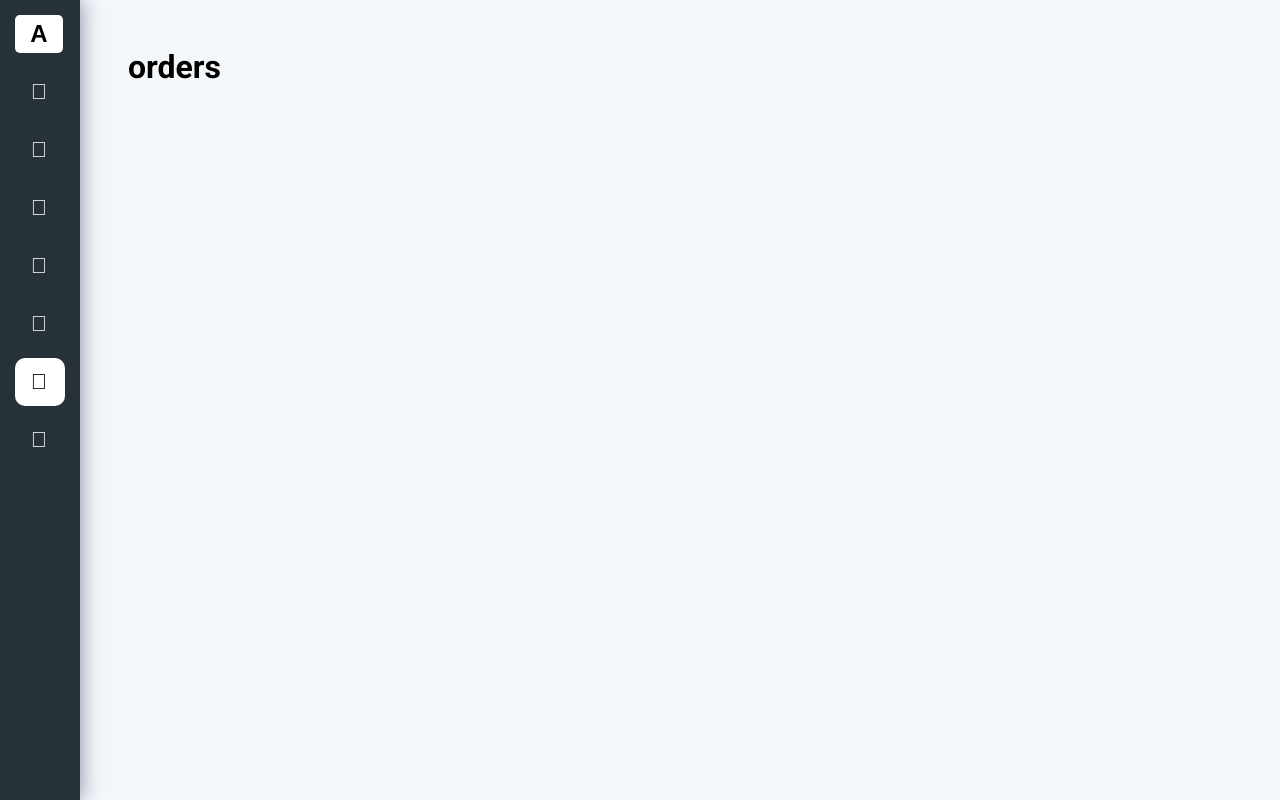
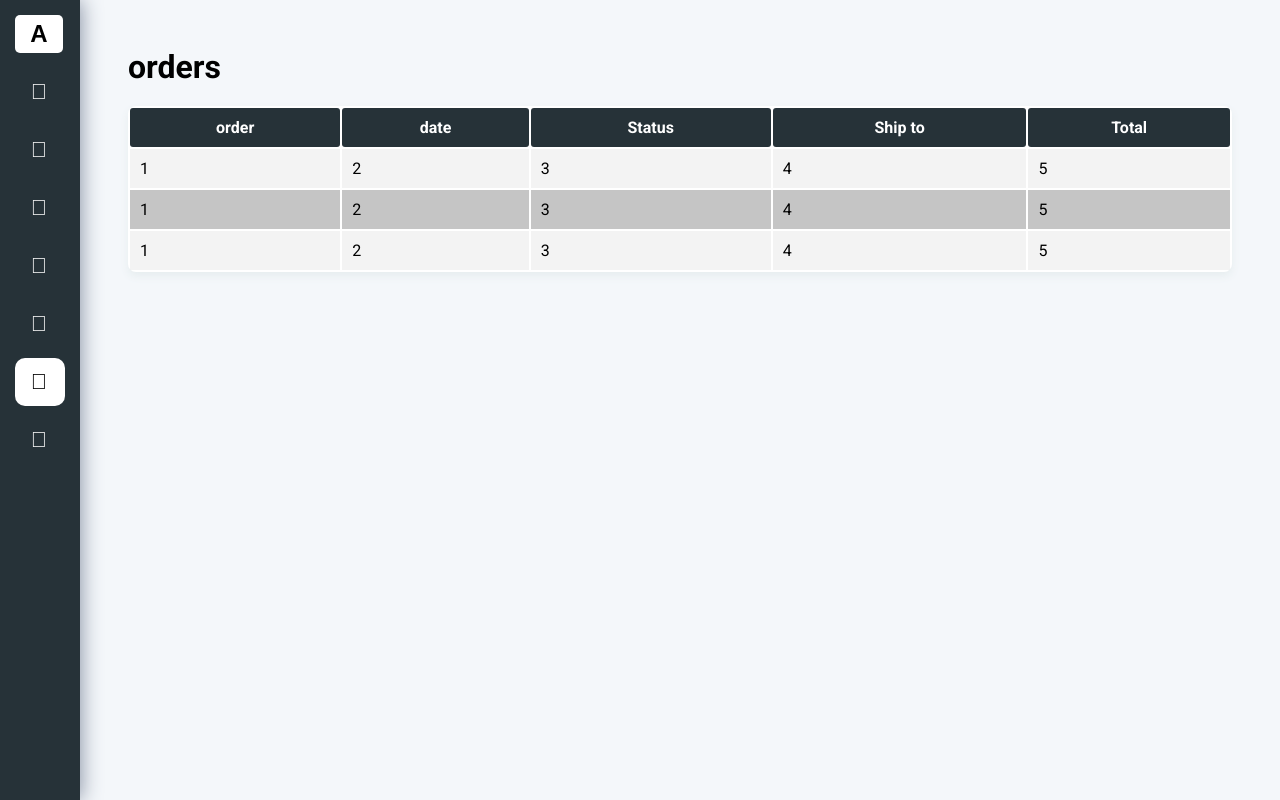
Before and after one commit to OlaMohamedd/Amazon-Admin, an Angular app: page /orders in a window 1280 px wide. Built offline with nearby package versions, Linux system fonts and the light colour scheme.

Commit message:
order layout and models

```diff
--- a/src/app/components/orders/orders.component.html
+++ b/src/app/components/orders/orders.component.html
@@ -1 +1,31 @@
 <h1>orders</h1>
+<div class="card order-table">
+  <table class="table-striped">
+    <th class="order-th">order</th>
+    <th class="order-th">date</th>
+    <th class="order-th">Status</th>
+    <th class="order-th">Ship to</th>
+    <th class="order-th">Total</th>
+    <tr class="order-tr-light">
+      <td class="order-td">1</td>
+      <td class="order-td">2</td>
+      <td class="order-td">3</td>
+      <td class="order-td">4</td>
+      <td class="order-td">5</td>
+    </tr>
+    <tr class="order-tr-dark">
+      <td class="order-td">1</td>
+      <td class="order-td">2</td>
+      <td class="order-td">3</td>
+      <td class="order-td">4</td>
+      <td class="order-td">5</td>
+    </tr>
+    <tr class="order-tr-light">
+      <td class="order-td">1</td>
+      <td class="order-td">2</td>
+      <td class="order-td">3</td>
+      <td class="order-td">4</td>
+      <td class="order-td">5</td>
+    </tr>
+  </table>
+</div>
--- a/src/app/components/orders/orders.component.scss
+++ b/src/app/components/orders/orders.component.scss
@@ -0,0 +1,29 @@
+.order-table{
+    width: 100%;
+    min-width: 500px ;
+
+}
+.order-th{
+    text-align: center;
+    background-color: rgb(38,50,56);
+    padding: 10px;
+    border-radius: 3px;
+    color: rgb(255,255,255);
+
+
+
+}
+.order-tr-light{
+    background-color: rgba(128, 128, 128, 0.096);
+}
+.order-tr-dark{
+    background-color: rgba(128, 128, 128, 0.459);
+
+}
+.order-td{
+
+    text-align: left;
+    padding: 10px;
+
+
+}
--- a/src/app/components/orders/orders.component.ts
+++ b/src/app/components/orders/orders.component.ts
@@ -1,4 +1,5 @@
 import { Component } from '@angular/core';
+import { Order } from './../../models/order';
 
 @Component({
   selector: 'app-orders',
@@ -6,5 +7,11 @@ import { Component } from '@angular/core';
   styleUrls: ['./orders.component.scss']
 })
 export class OrdersComponent {
+   orders: Order[] ;
+   constructor(){
+    this.orders=[]
+   }
+
+
 
 }
--- /dev/null
+++ b/src/app/models/order.ts
@@ -0,0 +1,7 @@
+import { User } from './user';
+import { Product } from './product';
+
+export interface Order {
+    user:User;
+    products:Product[];
+}
--- /dev/null
+++ b/src/app/models/product.ts
@@ -0,0 +1,2 @@
+export interface Product {
+}
--- /dev/null
+++ b/src/app/models/user.ts
@@ -0,0 +1,3 @@
+export interface User {
+
+}
```
